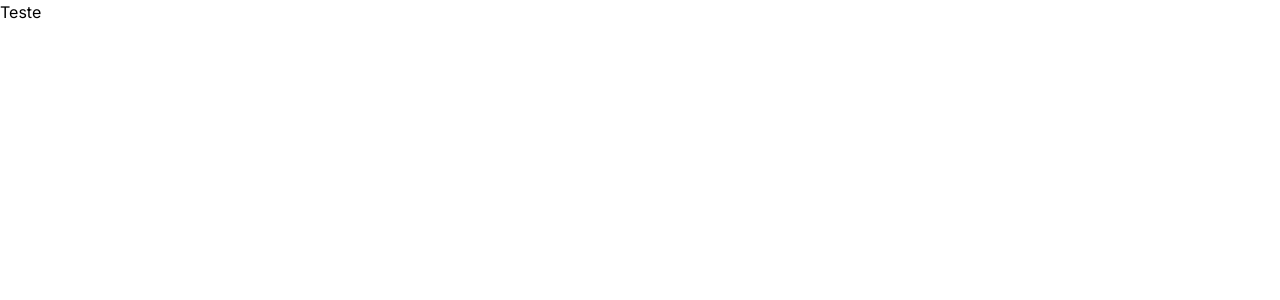
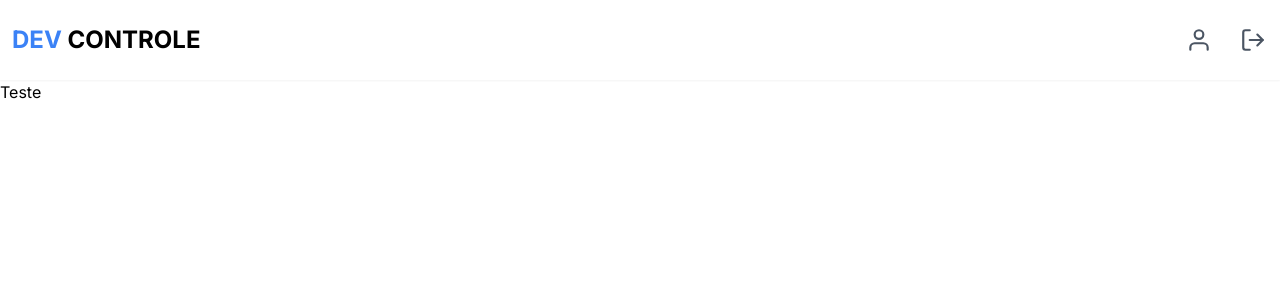
Before and after one commit to CristianoSFMothe/devcontrole, a Next.js app: page / in a window 1280 px wide. Shown: the top 300 px of the page. Built offline with nearby package versions, Linux system fonts and the light colour scheme.

Commit message:
🚀 feat: inicializando a criação do header

```diff
--- a/src/app/layout.tsx
+++ b/src/app/layout.tsx
@@ -1,6 +1,7 @@
 import type { Metadata } from 'next'
 import { Inter } from 'next/font/google'
 import './globals.css'
+import { Header } from '@/components/header'
 
 const inter = Inter({ subsets: ['latin'] })
 
@@ -16,7 +17,10 @@ export default function RootLayout({
 }) {
   return (
     <html lang="pt-BR">
-      <body className={inter.className}>{children}</body>
+      <body className={inter.className}>
+        <Header />
+        {children}
+      </body>
     </html>
   )
 }
--- /dev/null
+++ b/src/components/header/index.tsx
@@ -0,0 +1,30 @@
+import Link from "next/link";
+import { FiUser, FiLogOut } from "react-icons/fi";
+
+export const Header = () => {
+  return (
+    <header className="w-full flex items-center px-2 py-4 bg-white h-20 shadow-sm header">
+      <div className="w-full flex items-center justify-between max-w-7xl mx-auto navbar">
+        <Link href="/">
+          <h1 className="font-bold text-2xl pl-1 hover:tracking-widest duration-300 title">
+            <span className="text-blue-500">DEV</span> CONTROLE
+          </h1>
+        </Link>
+
+        <div className="flex items-baseline gap-4">
+          <Link href="/dashboard" className="btn-login group">
+            <div className="p-1 border-2 border-transparent group-hover:border-gray-600 group-hover:rounded-lg transition duration-200 group-hover:scale-125">
+              <FiUser size={26} className="text-gray-600" />
+            </div>
+          </Link>
+
+          <Link href="/dashboard" className="btn-logOut group">
+            <div className="p-1 border-2 border-transparent group-hover:border-gray-600 group-hover:rounded-lg transition duration-200 group-hover:scale-125">
+              <FiLogOut size={26} className="text-gray-600" />
+            </div>
+          </Link>
+        </div>
+      </div>
+    </header>
+  );
+};
```
Also changed, not shown: package.json (+5 -4 lines), 1 other file (tests, documents, lock files or other folders).
